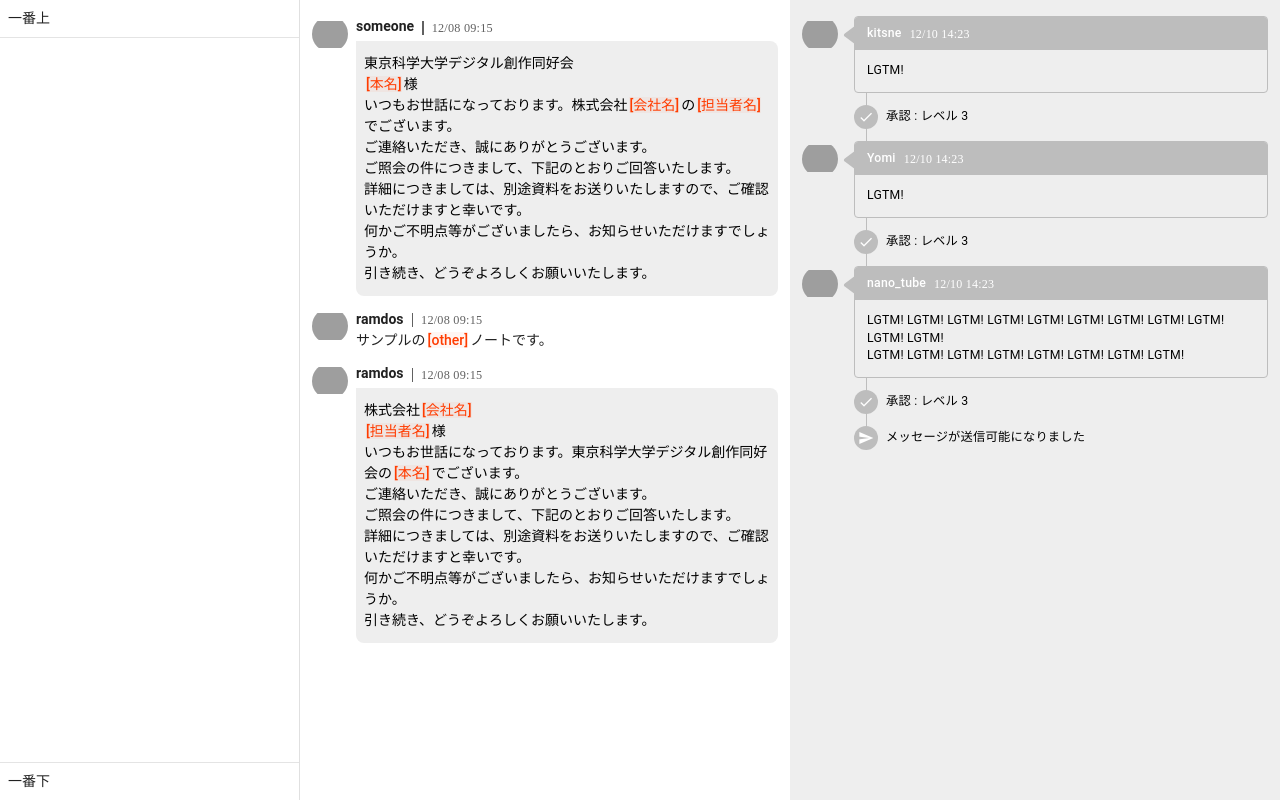
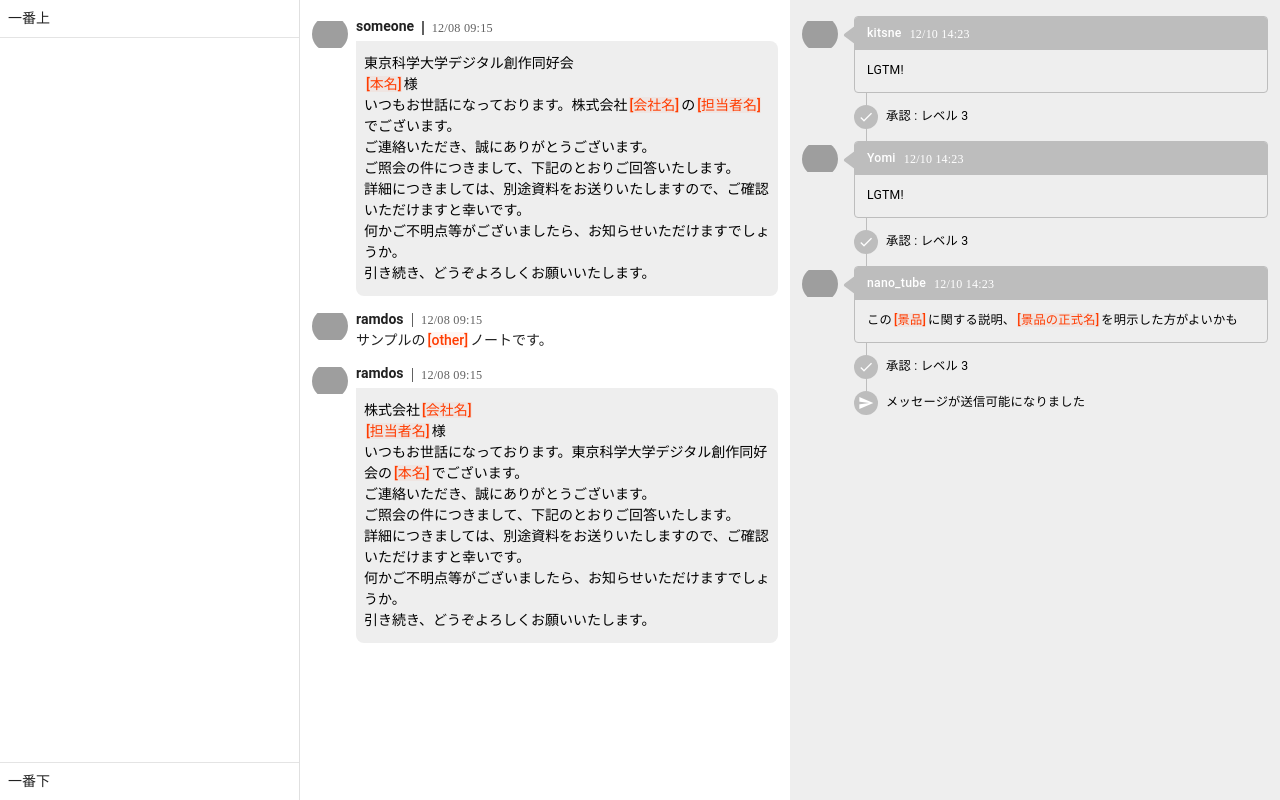
Before and after one commit to traP-jp/anshin-techo-frontend, a Vue app: page /ticket in a window 1280 px wide. Built offline with nearby package versions, Linux system fonts and the light colour scheme; grey boxes are pictures that could not be loaded; a web font is replaced by a local one.

Commit message:
ノートレビューにも Spoiler

```diff
--- a/src/components/ticket/NoteReview.vue
+++ b/src/components/ticket/NoteReview.vue
@@ -1,5 +1,6 @@
 <script setup lang="ts">
 import UserIcon from '@/components/shared/UserIcon.vue'
+import SpoilerViewer from '@/components/shared/SpoilerViewer.vue'
 import { getDateRepresentation } from '@/utils/date'
 defineProps<{ review: Review }>()
 </script>
@@ -14,7 +15,9 @@ defineProps<{ review: Review }>()
           {{ getDateRepresentation(review.created_at) }}
         </div>
       </v-card-title>
-      <v-card-text class="text-pre-wrap text-black pa-3">{{ review.comment }}</v-card-text>
+      <v-card-text class="text-pre-wrap text-black pa-3">
+        <spoiler-viewer :text="review.comment" />
+      </v-card-text>
     </v-card>
     <svg
       class="text-grey-lighten-1"
--- a/src/dummy.ts
+++ b/src/dummy.ts
@@ -25,8 +25,7 @@ export const dummyReviews: Review[] = [
     note_id: 1,
     type: 'approval',
     reviewer: 'nano_tube',
-    comment:
-      'LGTM! LGTM! LGTM! LGTM! LGTM! LGTM! LGTM! LGTM! LGTM! LGTM! LGTM!\nLGTM! LGTM! LGTM! LGTM! LGTM! LGTM! LGTM! LGTM!',
+    comment: 'この!!景品!!に関する説明、!!景品の正式名!!を明示した方がよいかも',
     weight: 3,
     created_at: '2025-12-10T14:23:45Z',
   },
```
